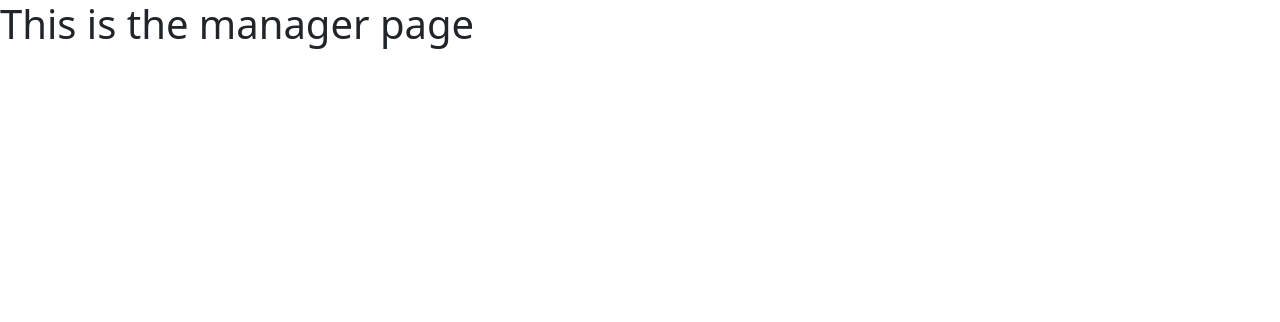
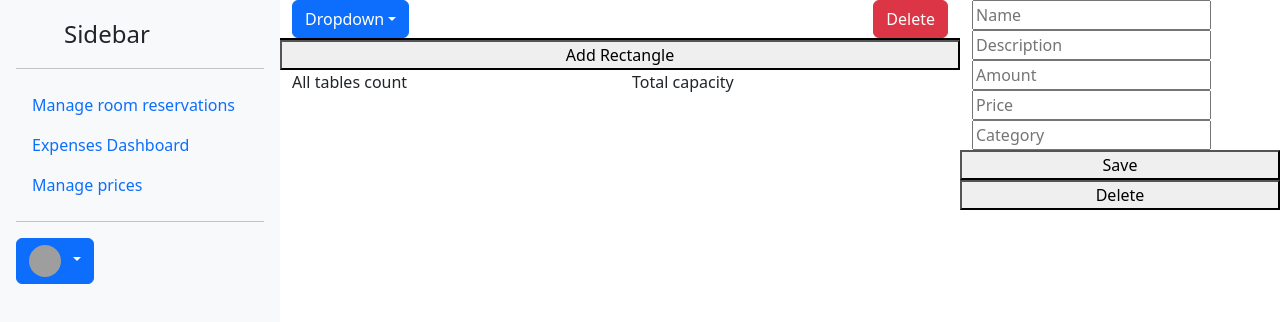
Before and after one commit to hungdojan/PIS_Project, a React (Create React App) app in the folder pis-frontend/: page /manager in a window 1280 px wide. Shown: the top 322 px of the page. Built offline with nearby package versions, Linux system fonts and the light colour scheme; grey boxes are pictures that could not be loaded.

Commit message:
ADD: Manager basic layout without styling

```diff
--- a/pis-frontend/src/pages/managerPage/ManagerPage.css
+++ b/pis-frontend/src/pages/managerPage/ManagerPage.css
@@ -0,0 +1,13 @@
+/* .container {
+    border: 1px solid black;
+    display: grid;
+    grid-template-columns: repeat(3, 1fr); /* 3 columns with equal width */
+    /* grid-auto-flow: row; */
+/* } */
+#root > div > div > div.main-dashboard-content.col > div:nth-child(2) > div{
+    border: 1px solid black;
+    display: grid;
+    grid-template-columns: repeat(3, 1fr); /* 3 columns with equal width */
+    grid-auto-flow: row;
+
+}
--- a/pis-frontend/src/pages/managerPage/index.jsx
+++ b/pis-frontend/src/pages/managerPage/index.jsx
@@ -1,15 +1,223 @@
-import { useEffect } from 'react';
+import { useEffect, useState } from 'react';
+import {
+  Nav,
+  NavItem,
+  NavLink,
+  Dropdown,
+  DropdownButton,
+  Container,
+  Row,
+  Col,
+  Button,
+} from 'react-bootstrap';
+import './ManagerPage.css';
 
-const ManagerPage = () => {
+const ManagerDahsboard = () => {
   useEffect(() => {
     document.title = 'Manager page';
   }, []);
 
   return (
-    <>
-      <h1>This is the manager page</h1>
-    </>
+    <Container fluid>
+      <Row>
+        <Sidebar />
+        <Col className="main-dashboard-content">
+          <ManageRooms />
+        </Col>
+        <Col md={3} className="editing-tool">
+          <ElementForm />
+        </Col>
+      </Row>
+    </Container>
   );
 };
 
-export default ManagerPage;
+function Sidebar() {
+  return (
+    <div
+      className="d-flex flex-column flex-shrink-0 p-3 bg-light"
+      style={{ width: '280px', height: '100vh' }}
+    >
+      <a
+        href="/"
+        className="d-flex align-items-center mb-3 mb-md-0 me-md-auto link-dark text-decoration-none"
+      >
+        <svg className="bi me-2" width="40" height="32">
+          <use xlinkHref="#bootstrap"></use>
+        </svg>
+        <span className="fs-4">Sidebar</span>
+      </a>
+      <hr />
+
+      <Nav variant="pills" defaultActiveKey="home">
+        <Nav.Item>
+          <Nav.Link eventKey="manager-room-reservations">
+            Manage room reservations
+          </Nav.Link>
+        </Nav.Item>
+        <Nav.Item>
+          <Nav.Link eventKey="manager-expenses-dashboard">
+            Expenses Dashboard
+          </Nav.Link>
+        </Nav.Item>
+        <Nav.Item>
+          <Nav.Link eventKey="manager-expenses-pricing">Manage prices</Nav.Link>
+        </Nav.Item>
+      </Nav>
+      <hr />
+      <DropdownButton
+        id="dropdownUser2"
+        title={
+          <img
+            src="https://github.com/mdo.png"
+            alt=""
+            width="32"
+            height="32"
+            className="rounded-circle me-2"
+          />
+        }
+      >
+        <Dropdown.Item href="#">New project...</Dropdown.Item>
+        <Dropdown.Item href="#">Settings</Dropdown.Item>
+        <Dropdown.Item href="#">Profile</Dropdown.Item>
+        <Dropdown.Divider />
+        <Dropdown.Item href="#">Sign out</Dropdown.Item>
+      </DropdownButton>
+    </div>
+  );
+}
+
+function ManageRooms() {
+  return (
+    <>
+      <Row>
+        <Col className="d-flex align-items-center">
+          {/* Dropdown */}
+          <DropdownButton id="dropdown-basic-button" title="Dropdown">
+            <Dropdown.Item href="#/action-1">Action</Dropdown.Item>
+            <Dropdown.Item href="#/action-2">Another action</Dropdown.Item>
+            <Dropdown.Item href="#/action-3">Something else</Dropdown.Item>
+          </DropdownButton>
+        </Col>
+        <Col className="d-flex align-items-center justify-content-end">
+          {/* Delete Button */}
+          <Button variant="danger">Delete</Button>
+        </Col>
+      </Row>
+      <Row>
+        <TableManagement />
+      </Row>
+      <Row>
+        <Col className="bottom-row">All tables count</Col>
+        <Col className="bottom-row">Total capacity</Col>
+      </Row>
+    </>
+  );
+}
+
+function TableManagement() {
+  const [components, setComponents] = useState([]);
+
+  const addComponent = () => {
+    setComponents((prevComponents) => [
+      ...prevComponents,
+      <div className="rectangle">Table</div>,
+    ]);
+  };
+
+  return (
+    <>
+      <div className="container">
+        {components.map((component, index) => (
+          <div key={index} className="row">
+            {component}
+          </div>
+        ))}
+      </div>
+      <button onClick={addComponent}>Add Rectangle</button>
+    </>
+  );
+}
+
+function ElementForm({ onSave, onDelete }) {
+  const [name, setName] = useState('');
+  const [description, setDescription] = useState('');
+  const [amount, setAmount] = useState('');
+  const [price, setPrice] = useState('');
+  const [category, setCategory] = useState('');
+
+  const handleSave = () => {
+    // Check if required fields are not empty
+    if (
+      name.trim() === '' ||
+      description.trim() === '' ||
+      amount.trim() === '' ||
+      price.trim() === '' ||
+      category.trim() === ''
+    ) {
+      alert('Please fill in all fields');
+      return;
+    }
+
+    // Create an object representing the element
+    const element = {
+      name: name.trim(),
+      description: description.trim(),
+      amount: amount.trim(),
+      price: price.trim(),
+      category: category.trim(),
+    };
+
+    // Call onSave function from parent component with the element object
+    onSave(element);
+
+    // Clear input fields
+    setName('');
+    setDescription('');
+    setAmount('');
+    setPrice('');
+    setCategory('');
+  };
+
+  return (
+    <div>
+      <input
+        type="text"
+        placeholder="Name"
+        value={name}
+        onChange={(e) => setName(e.target.value)}
+      />
+      <input
+        type="text"
+        placeholder="Description"
+        value={description}
+        onChange={(e) => setDescription(e.target.value)}
+      />
+      <input
+        type="text"
+        placeholder="Amount"
+        value={amount}
+        onChange={(e) => setAmount(e.target.value)}
+      />
+      <input
+        type="text"
+        placeholder="Price"
+        value={price}
+        onChange={(e) => setPrice(e.target.value)}
+      />
+      <input
+        type="text"
+        placeholder="Category"
+        value={category}
+        onChange={(e) => setCategory(e.target.value)}
+      />
+      <Row>
+        <button onClick={handleSave}>Save</button>
+        <button onClick={onDelete}>Delete</button>
+      </Row>
+    </div>
+  );
+}
+// export default Sidebar;
+
+export default ManagerDahsboard;
```
